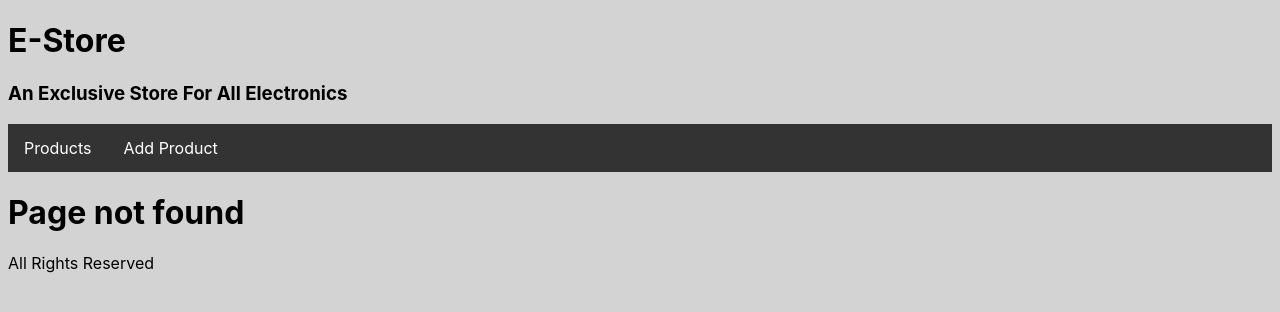
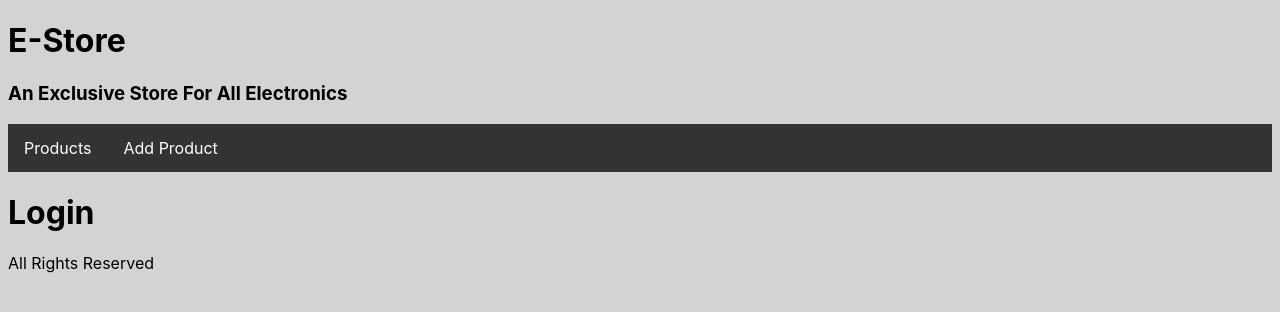
Before and after one commit to baluragala/aig, a React (Create React App) app in the folder estore/: page /login in a window 1280 px wide. Before the commit this address had no page. Shown: the top 312 px of the page. Built offline with nearby package versions, Linux system fonts and the light colour scheme.

Commit message:
redirect & protect

```diff
--- a/estore/src/App.js
+++ b/estore/src/App.js
@@ -6,14 +6,16 @@
 import ProductList from "./components/ProductList";
 import AddProduct from "./components/AddProduct";
 import NavBar from "./components/NavBar";
-import { Route, Switch } from "react-router-dom";
+import { Route, Switch, Redirect } from "react-router-dom";
 import ProductDetail from "./components/ProductDetail";
+import Login from "./components/Login";
 
 class App extends React.Component {
   constructor() {
     super();
     this.state = {
-      message: "Vismaya welcomes you!!"
+      message: "Vismaya welcomes you!!",
+      isLoggedIn: false
     };
     this.fruits = ["Apple", "Banana", "Chikoo"];
   }
@@ -32,7 +34,15 @@
         <Switch>
           <Route exact path="/products" component={ProductList} />
           <Route path="/products/add" component={AddProduct} />
-          <Route path="/products/:id" component={ProductDetail} />
+          <Route
+            path="/products/:id"
+            render={props => {
+              if (this.state.isLoggedIn)
+                return <ProductDetail {...props} additionalInfo="test" />;
+              else return <Redirect to="/login" />;
+            }}
+          />
+          <Route path="/login" component={Login} />
           <Route render={() => <h1>Page not found</h1>} />
         </Switch>
         <div>
--- /dev/null
+++ b/estore/src/components/Login.js
@@ -0,0 +1,13 @@
+import React, { Component } from "react";
+
+class Login extends Component {
+  render() {
+    return (
+      <div>
+        <h1>Login</h1>
+      </div>
+    );
+  }
+}
+
+export default Login;
```
Also changed, not shown: estore/src/components/ProductDetail.js (+8 -0 lines).
